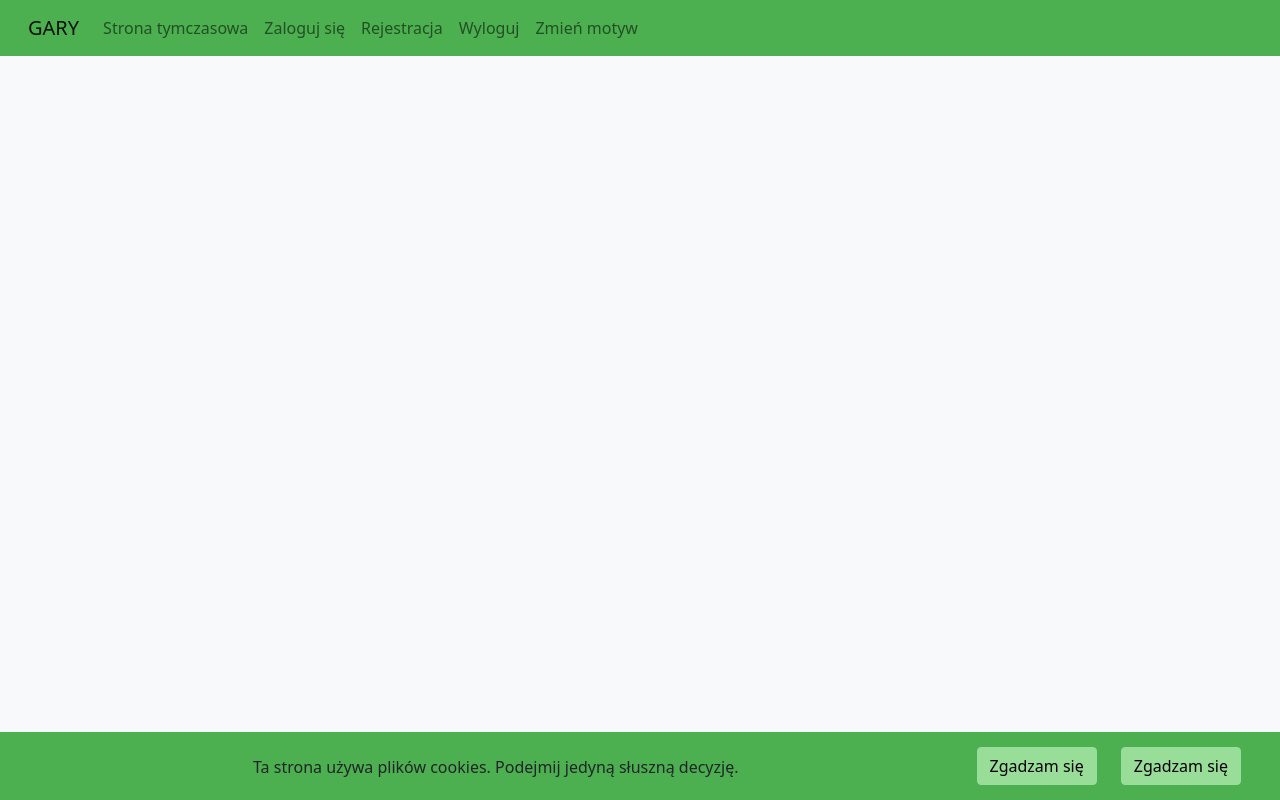
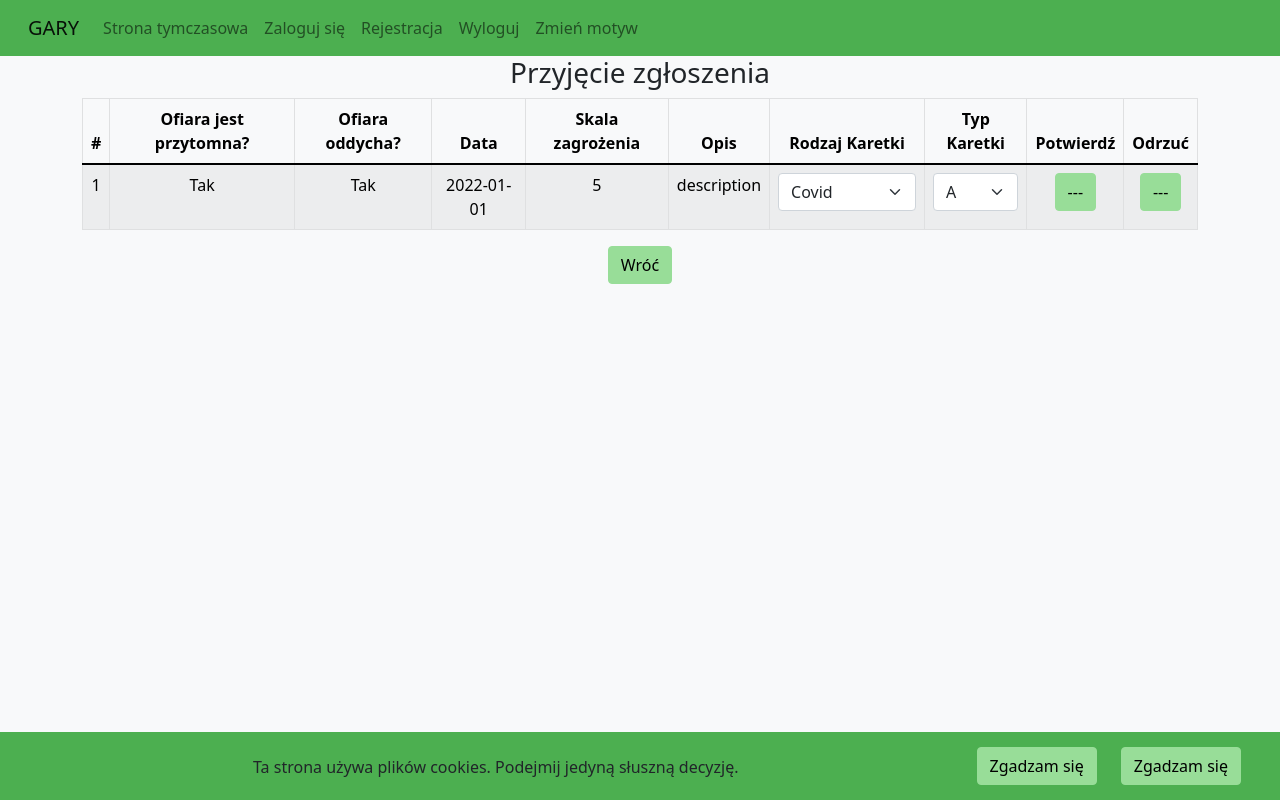
Before and after one commit to pjwstkIOprojekt/webclient, a React (Create React App) app: page /acceptReport/1 in a window 1280 px wide. Built offline with nearby package versions, Linux system fonts and the light colour scheme.

Commit message:
Added Accept Report

```diff
--- a/src/App.tsx
+++ b/src/App.tsx
@@ -31,6 +31,7 @@ import MapView from "./components/fragments/MapView";
 import AmbulanceList from "./components/content/ambulance/AmbulanceList";
 import MapAmbulance from "./components/content/ambulance/MapAmbulance"
 import CreateAmbulance from "./components/content/ambulance/CreateAmbulance";
+import AcceptReport from "./components/content/report/AcceptReport";
 import { CookieConsent } from "./components/CookieConsent";
 
 
@@ -87,6 +88,7 @@ const App = () => {
         <Route path="/ambulances" element={<AmbulanceList />} />
         <Route path="/ambulance/:ambulanceId" element={<CreateAmbulance />} />
         <Route path="/ambulance/add" element={<CreateAmbulance />} />
+        <Route path="/acceptReport/:reportId" element={<AcceptReport />} />
       </Routes>
       <CookieConsent debug />
     </BrowserRouter>
--- /dev/null
+++ b/src/components/content/report/AcceptReport.tsx
@@ -0,0 +1,52 @@
+import { useNavigate } from "react-router-dom";
+import Table from "../../fragments/Table";
+import Button from '../../fragments/Button';
+import { Container } from "react-bootstrap";
+import FormSelect from "../../fragments/FormSelect";
+import { useState } from "react";
+
+
+const AmbulanceTypes = [
+    "A",
+    "B",
+    "C"
+  ];
+  const AmbulanceKind = [
+    "Covid",
+    "Transportowa"
+  ];
+const AcceptReport = () => {
+  const navigate = useNavigate();
+
+  const [type, setType] = useState(0);
+  const [kind, setKind] = useState(0);
+
+  const cols = [
+    { name: "#", property: "id" },
+    { name: "Ofiara jest przytomna?", property: "victimConsious", func: (x: boolean) => x ? "Tak" : "Nie" },
+    { name: "Ofiara oddycha?", property: "victimBreathing", func: (x: boolean) => x ? "Tak" : "Nie" },
+    { name: "Data", property: "date" },
+    { name: "Skala zagrożenia", property: "dangerRating" },
+    { name: "Opis", property: "description", func: (x: string) => x.substring(0, 100) },
+    { name: "Rodzaj Karetki", property: "kindAmbulance"},
+    { name: "Typ Karetki", property: "typeAmbulance"},
+    { name: "Potwierdź", property: "accept"},
+    { name: "Odrzuć", property: "refuse"},
+  ];
+
+  const report = [
+    { id: 1, victimConsious: true, victimBreathing: true, date: "2022-01-01", dangerRating: "5", description: "description", kindAmbulance:<FormSelect id="kind" onChange={e => setKind(parseInt(e.target.value))} value={kind} options={AmbulanceKind} /> , typeAmbulance:<FormSelect id="type" onChange={e => setType(parseInt(e.target.value))} value={type} options={AmbulanceTypes} /> , accept: <Button text="---" />, refuse: <Button text="---" />},
+
+
+  ];
+
+  return (
+    <Container className="mb-3 justify-content-center text-center">
+      <h3>Przyjęcie zgłoszenia</h3>
+      <Table columns={cols} data={report} />
+      <Button text="Wróć" onClick={e => navigate("/")} />
+    </Container>
+  )
+}
+
+export default AcceptReport;
--- a/src/components/temp/Test.tsx
+++ b/src/components/temp/Test.tsx
@@ -26,6 +26,9 @@ const Test = () => {
       <Row>
         <Link to="/mapAmbulance">Mapa karetek</Link>
       </Row>
+      <Row>
+        <Link to="/acceptReport/1">Przyjmowanie zgłoszeń</Link>
+      </Row>
     </Container>
   );
 };
```
